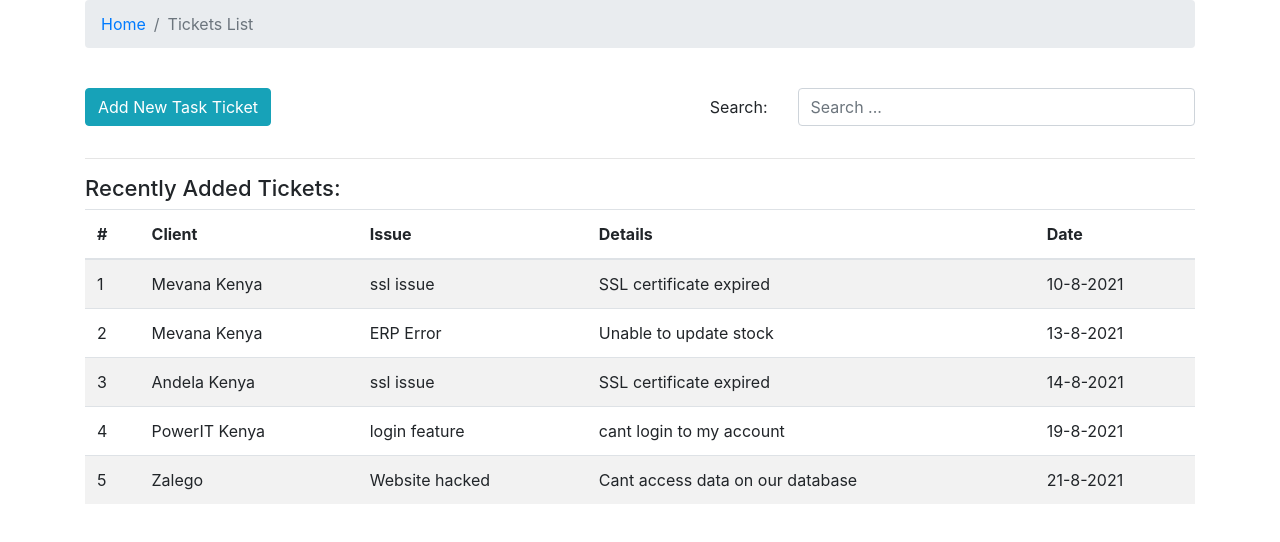
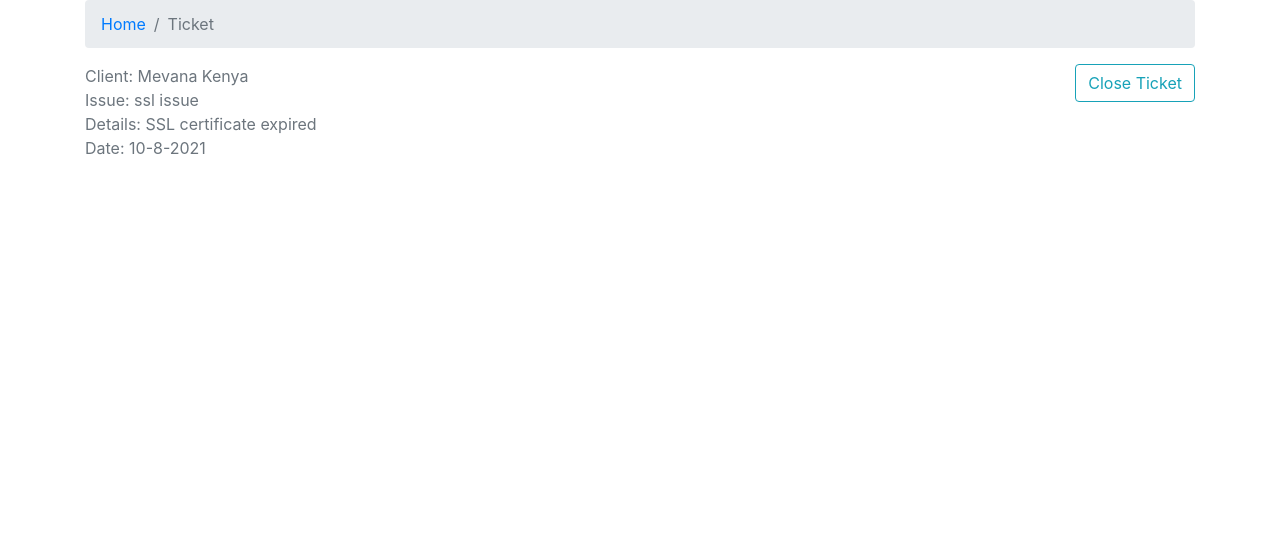
Before and after one commit to muchumi/tasks-ticketing-system, a React (Create React App) app in the folder client/: page / in a window 1280 px wide. Shown: the top 542 px of the page. Built offline with nearby package versions, Linux system fonts and the light colour scheme.

Commit message:
added single ticket page component

```diff
--- a/client/src/components/App.js
+++ b/client/src/components/App.js
@@ -4,6 +4,7 @@
 import AddTicketsForm from '../components/AddTicketsForm/AddTicketsForm.js';
 import TicketsListing from './TicketsListing/TicketsListing.js';
 import './App.css';
+import TicketPage from './TicketPage/TicketPage.js';
 
 
 const App = () => {
@@ -12,7 +13,8 @@
             {/* <Layout /> */}
             {/* <AddTicketsForm /> */}
             {/* <Home /> */}
-            <TicketsListing />
+            {/* <TicketsListing /> */}
+            <TicketPage />
         </div>
     );
 }
--- /dev/null
+++ b/client/src/components/TicketPage/TicketPage.js
@@ -0,0 +1,31 @@
+import React from 'react';
+import { Container, Row, Col, Button } from 'react-bootstrap';
+import PageBreadcrumb from '../Breadcrumb/Breadcrumb';
+import dummyTickets from '../../assets/data/dummyTickets.json';
+
+const ticket = dummyTickets[0];
+
+const TicketPage = () => {
+    return(
+        <Container>
+            <Row>
+                <Col>
+                    <PageBreadcrumb page = "Ticket"/>
+                </Col>
+            </Row>
+            <Row>
+                <Col className="text-weight-bolder text-secondary">
+                    <div className="client">Client: {ticket.client} </div>
+                    <div className="issue">Issue: {ticket.issue} </div>
+                    <div className="details">Details: {ticket.details} </div>
+                    <div className="date">Date: {ticket.date} </div>
+                </Col>
+                <Col className="text-right">
+                    <Button variant="outline-info">Close Ticket</Button>
+                </Col>
+            </Row>
+        </Container>
+    );
+}
+
+export default TicketPage;
```
Also changed, not shown: client/src/components/TicketPage/TicketMessage/TicketMessage.js (added, +9 -0 lines).
